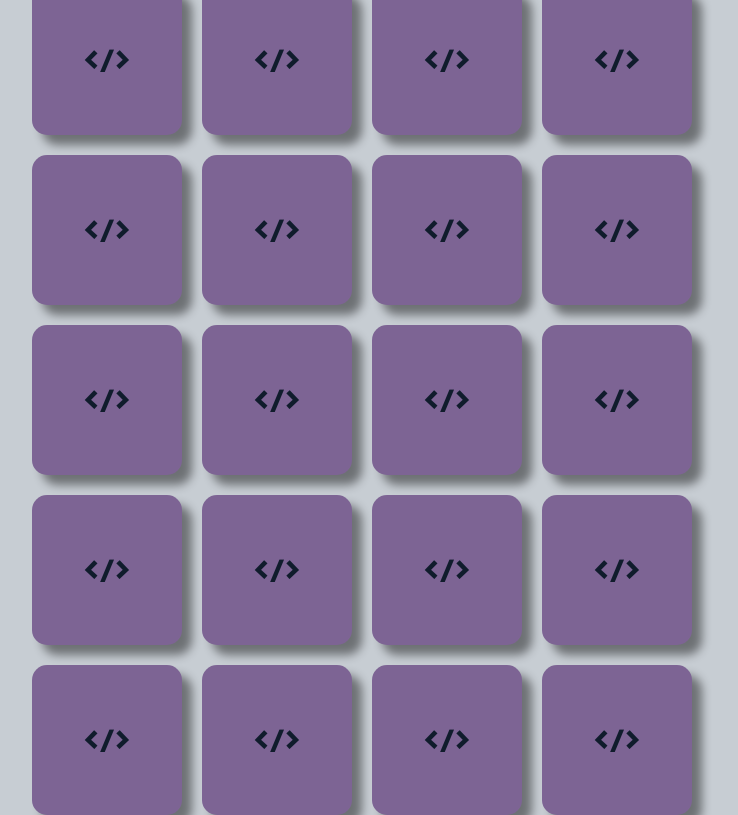
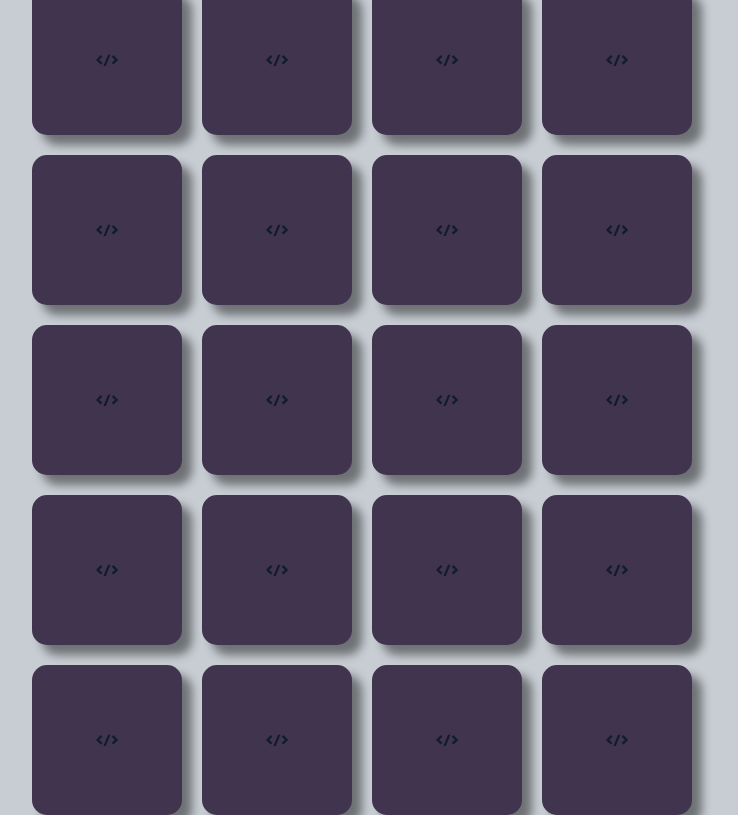
Before and after one commit to alves212/memoryGame, a plain HTML site: page index.html in a window 1280 px wide. Shown: the whole page, without its empty margins (278-1016 px from the left). Drawn offline with Linux system fonts and the light colour scheme.

Commit message:
card_back background-color purple-dark

```diff
--- a/assets/styles/style.css
+++ b/assets/styles/style.css
@@ -39,8 +39,7 @@ body {
 }
 .card_back {
   color: #101c2c;
-  background-color: rgb(125, 100, 148);
-  font-size: 2em;
+  background-color: rgb(65, 52, 78);
 }
 #gameOver {
   position: absolute;
```
